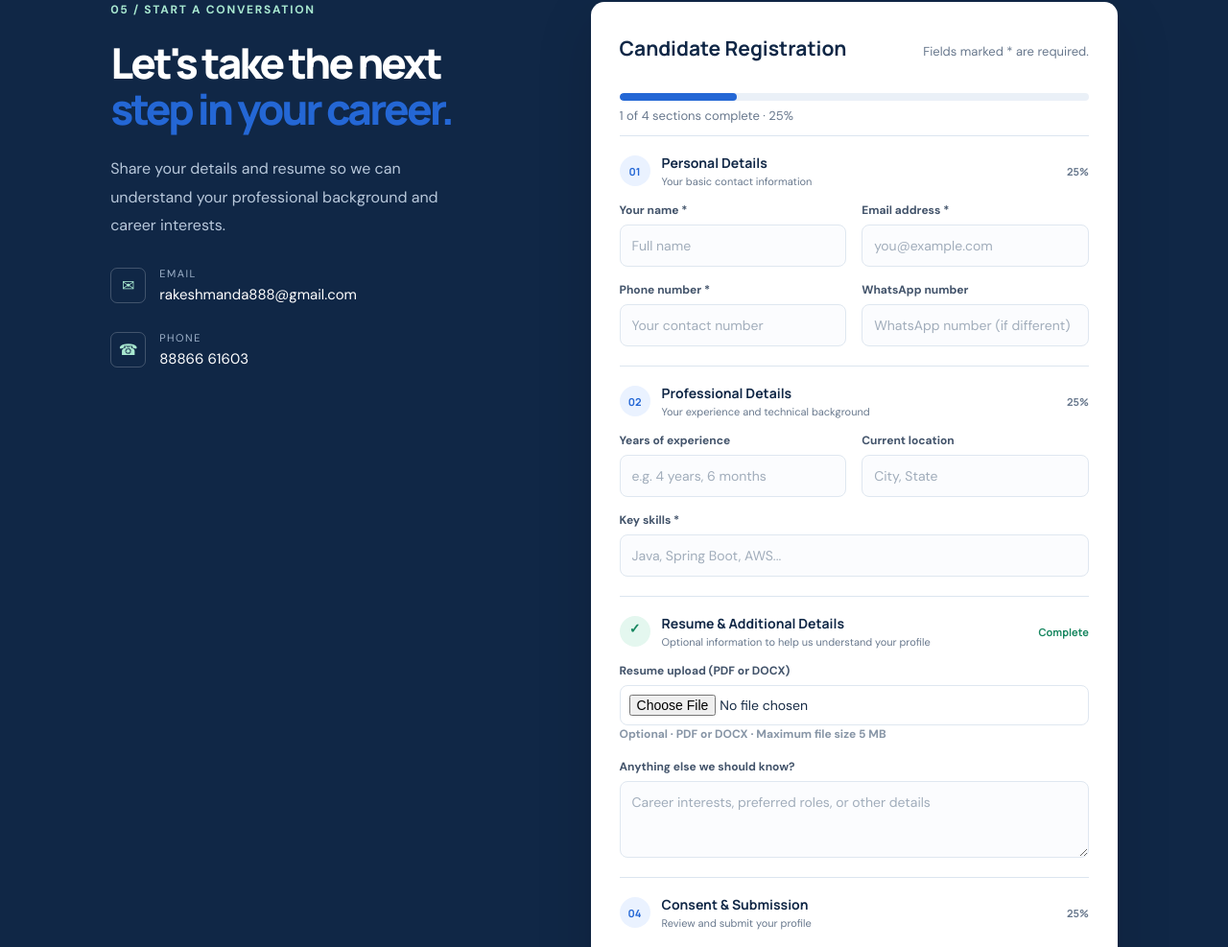
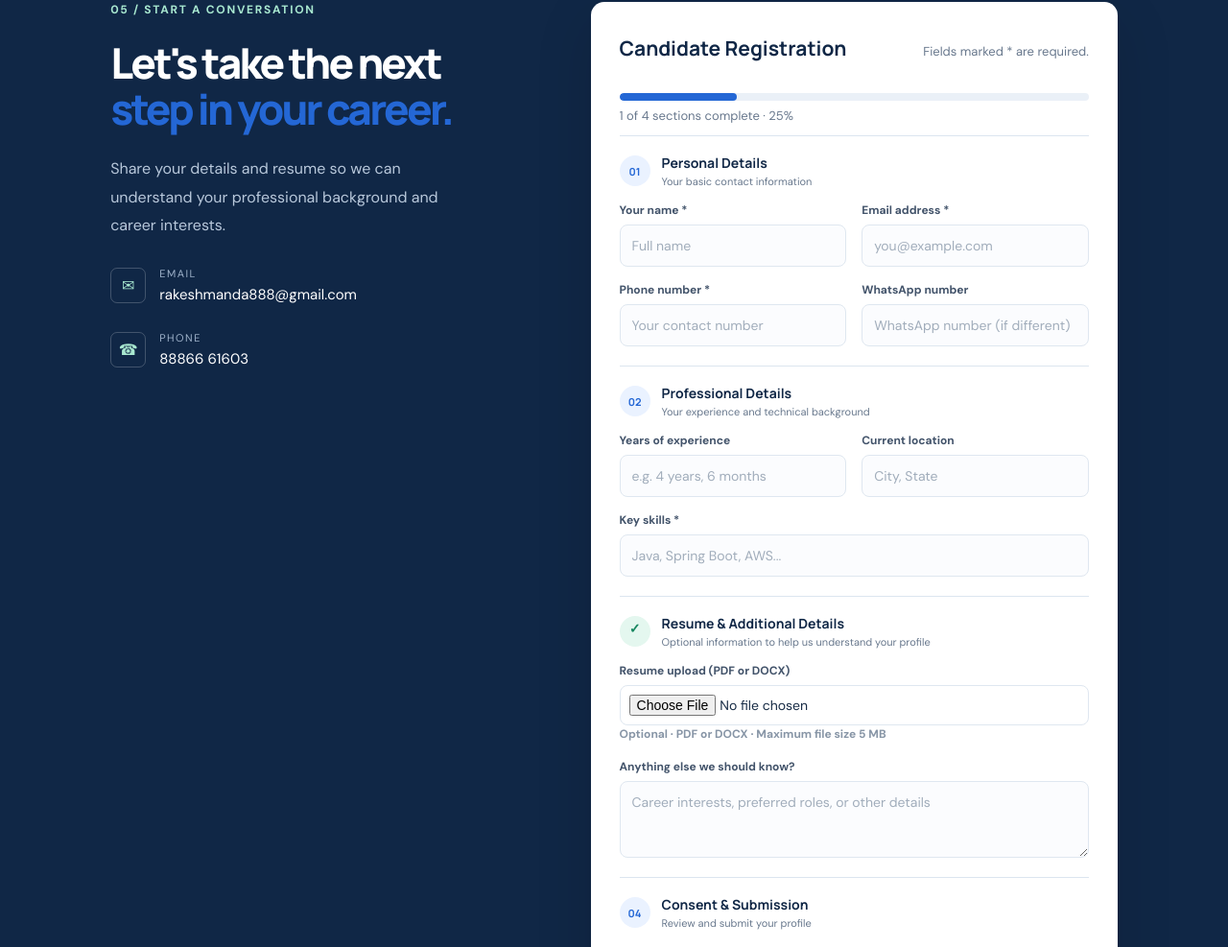
Before and after one commit to 12pardhu/Tech_Talent_USA, a plain HTML site: page static/index.html in a window 1280 px wide. Shown: the part 3185-4172 px from the top of the page at 96% size. Drawn offline with Linux system fonts and the light colour scheme.

Commit message:
Remove percentage labels from candidate registration

```diff
--- a/static/index.html
+++ b/static/index.html
@@ -27,17 +27,17 @@
 </section>
 <section class="process section" id="process"><div class="section-label">03 / HOW WE WORK</div><div class="section-head"><h2>Simple steps.<br><em>Clear communication.</em></h2><p>A straightforward process built around your profile and career interests.</p></div><div class="steps"><article><span>01</span><h3>Understand</h3><p>Tell us about your experience, skills, and career interests.</p></article><article><span>02</span><h3>Explore</h3><p>We look for opportunities that may align with your experience and interests.</p></article><article><span>03</span><h3>Connect</h3><p>We may contact you when a relevant opportunity becomes available.</p></article><article><span>04</span><h3>Stay Connected</h3><p>We keep communication clear as you consider your next career step.</p></article></div></section>
 <section class="contact section" id="contact"><div class="contact-copy"><div class="section-label">05 / START A CONVERSATION</div><h2>Let's take the next<br><em>step in your career.</em></h2><p>Share your details and resume so we can understand your professional background and career interests.</p><div class="contact-detail"><span>✉</span><div><small>EMAIL</small><a href="mailto:rakeshmanda888@gmail.com">rakeshmanda888@gmail.com</a></div></div><div class="contact-detail"><span>☎</span><div><small>PHONE</small><a href="tel:8886661603">88866 61603</a></div></div></div>
-<form id="enquiry-form" class="form" enctype="multipart/form-data"><div class="form-heading"><h3>Candidate Registration</h3><p>Fields marked * are required.</p></div><div class="form-progress" aria-label="Form completion"><div class="progress-track"><span id="progress-fill"></span></div><small id="progress-label">0 of 4 sections complete · 0%</small></div><div class="form-step" data-progress-step="1"><div class="form-step-heading"><span>01</span><div><h4>Personal Details</h4><p>Your basic contact information</p></div><b>25%</b></div><div class="form-grid">
+<form id="enquiry-form" class="form" enctype="multipart/form-data"><div class="form-heading"><h3>Candidate Registration</h3><p>Fields marked * are required.</p></div><div class="form-progress" aria-label="Form completion"><div class="progress-track"><span id="progress-fill"></span></div><small id="progress-label">0 of 4 sections complete</small></div><div class="form-step" data-progress-step="1"><div class="form-step-heading"><span>01</span><div><h4>Personal Details</h4><p>Your basic contact information</p></div></div><div class="form-grid">
 <label>Your name *<input name="name" required maxlength="120" placeholder="Full name"></label>
 <label>Email address *<input name="email" type="email" required maxlength="254" placeholder="you@example.com"></label>
 <label>Phone number *<input name="phone" type="tel" required maxlength="30" placeholder="Your contact number"></label>
 <label>WhatsApp number<input name="whatsapp_number" type="tel" maxlength="30" placeholder="WhatsApp number (if different)"></label>
-</div></div><div class="form-step" data-progress-step="2"><div class="form-step-heading"><span>02</span><div><h4>Professional Details</h4><p>Your experience and technical background</p></div><b>25%</b></div><div class="form-grid">
+</div></div><div class="form-step" data-progress-step="2"><div class="form-step-heading"><span>02</span><div><h4>Professional Details</h4><p>Your experience and technical background</p></div></div><div class="form-grid">
 <label>Years of experience<input name="experience" maxlength="80" placeholder="e.g. 4 years, 6 months"></label>
 <label>Current location<input name="location" maxlength="160" placeholder="City, State"></label>
 <label class="wide">Key skills *<input name="skills" required maxlength="1000" placeholder="Java, Spring Boot, AWS..."></label>
-</div></div><div class="form-step" data-progress-step="3"><div class="form-step-heading"><span>03</span><div><h4>Resume & Additional Details</h4><p>Optional information to help us understand your profile</p></div><b>25%</b></div><div class="form-grid">
+</div></div><div class="form-step" data-progress-step="3"><div class="form-step-heading"><span>03</span><div><h4>Resume & Additional Details</h4><p>Optional information to help us understand your profile</p></div></div><div class="form-grid">
 <label class="wide">Resume upload (PDF or DOCX)<input name="resume" type="file" accept=".pdf,.docx,application/pdf,application/vnd.openxmlformats-officedocument.wordprocessingml.document"><small class="privacy">Optional · PDF or DOCX · Maximum file size 5 MB</small></label>
 <label class="wide">Anything else we should know?<textarea name="message" rows="3" maxlength="3000" placeholder="Career interests, preferred roles, or other details"></textarea></label>
-</div></div><div class="form-step" data-progress-step="4"><div class="form-step-heading"><span>04</span><div><h4>Consent & Submission</h4><p>Review and submit your profile</p></div><b>25%</b></div><label class="consent-row wide"><input type="checkbox" name="consent" value="true" required><span>I agree that Tech Talent USA may use the information I provide to review my profile and contact me about relevant opportunities. *</span></label></div><div class="form-trap" aria-hidden="true"><label>Leave this field empty<input name="website" tabindex="-1" autocomplete="off"></label></div><button class="button primary submit" type="submit">Submit profile <span>→</span></button><p class="form-status" id="form-status" role="status" aria-live="polite"></p><small class="privacy">Your information is handled according to our <a href="/privacy">Privacy Notice</a>. You can request an update or deletion by contacting us.</small></form></section></main>
+</div></div><div class="form-step" data-progress-step="4"><div class="form-step-heading"><span>04</span><div><h4>Consent & Submission</h4><p>Review and submit your profile</p></div></div><label class="consent-row wide"><input type="checkbox" name="consent" value="true" required><span>I agree that Tech Talent USA may use the information I provide to review my profile and contact me about relevant opportunities. *</span></label></div><div class="form-trap" aria-hidden="true"><label>Leave this field empty<input name="website" tabindex="-1" autocomplete="off"></label></div><button class="button primary submit" type="submit">Submit profile <span>→</span></button><p class="form-status" id="form-status" role="status" aria-live="polite"></p><small class="privacy">Your information is handled according to our <a href="/privacy">Privacy Notice</a>. You can request an update or deletion by contacting us.</small></form></section></main>
 <footer><a class="brand footer-brand" href="/"><span class="brand-mark">T</span><span>TECH TALENT <b>USA</b></span></a><span>People. Technology. Possibilities.</span><span><a href="/privacy">Privacy</a> · © <span id="year"></span> Tech Talent USA</span></footer><script src="/static/app.js"></script></body></html>
```
